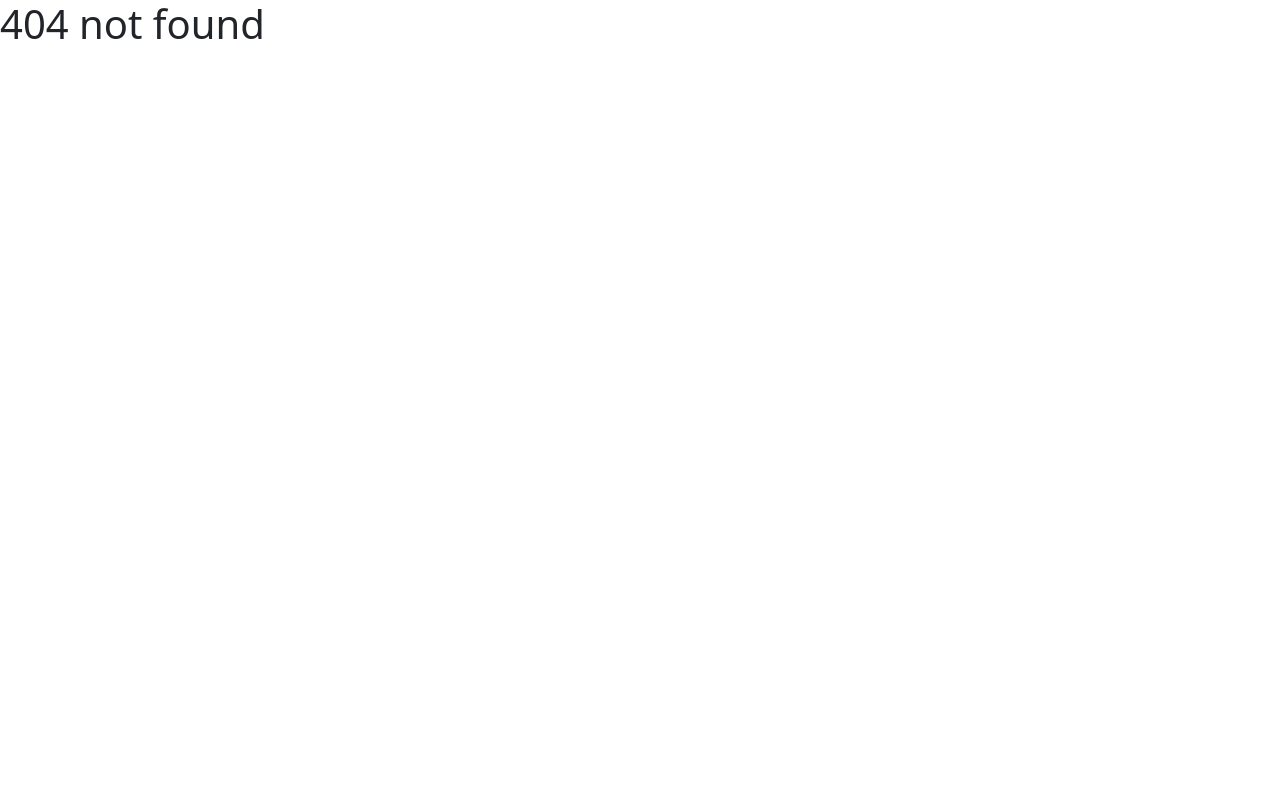
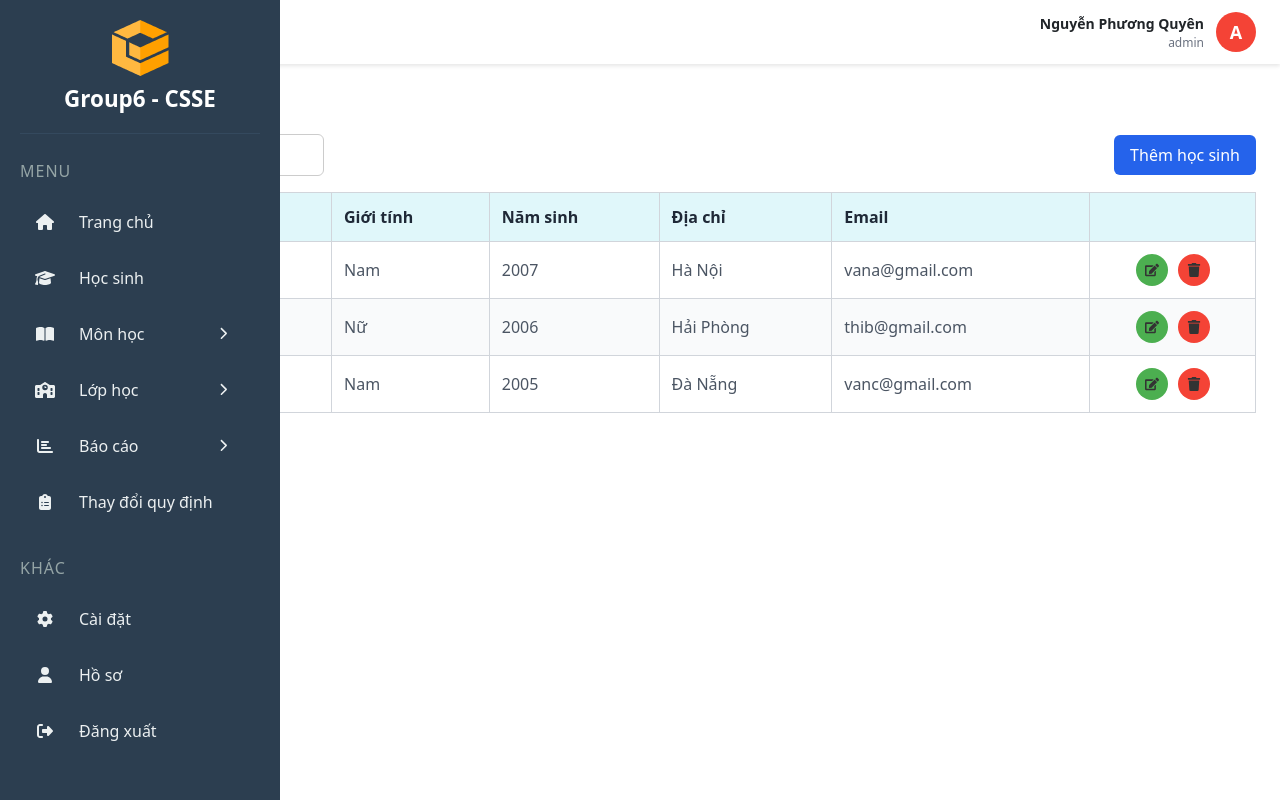
Before and after one commit to PhuongQuyen0908/Student-management-system, a React (Vite) app in the folder fe/: page /admin/classlist in a window 1280 px wide. Before the commit this address had no page. Built offline with nearby package versions, Linux system fonts and the light colour scheme.

Commit message:
feat: create route for classes list page

```diff
--- a/fe/src/components/Table/ClassListTable.jsx
+++ b/fe/src/components/Table/ClassListTable.jsx
@@ -0,0 +1,96 @@
+import { FaEdit, FaTrash } from 'react-icons/fa';
+import useModal from '../../hooks/useModal';
+import TableHeaderAction from '../TableHeaderAction';
+
+const dummyStudentData = [
+    {
+        name: 'Nguyễn Văn A',
+        gender: 'Nam',
+        birthYear: '2007',
+        address: 'Hà Nội',
+        email: 'vana@gmail.com',
+    },
+    {
+        name: 'Trần Thị B',
+        gender: 'Nữ',
+        birthYear: '2006',
+        address: 'Hải Phòng',
+        email: 'thib@gmail.com',
+    },
+    {
+        name: 'Lê Văn C',
+        gender: 'Nam',
+        birthYear: '2005',
+        address: 'Đà Nẵng',
+        email: 'vanc@gmail.com',
+    },
+];
+
+const ClassListTable = () => {
+    const addModal = useModal();
+    const updateModal = useModal();
+
+    return (
+        <div className="classlist-table-wrapper">
+            <TableHeaderAction
+                onAddClick={addModal.open}
+                onSearchChange={(value) => console.log('Tìm kiếm:', value)}
+                placeholder="Tìm kiếm học sinh..."
+                addLabel="Thêm học sinh"
+            />
+
+            <div className="classlist-table-container">
+                <table className="student-table">
+                    <thead>
+                        <tr>
+                            <th>STT</th>
+                            <th>Họ và tên</th>
+                            <th>Giới tính</th>
+                            <th>Năm sinh</th>
+                            <th>Địa chỉ</th>
+                            <th>Email</th>
+                            <th></th>
+                        </tr>
+                    </thead>
+                    <tbody>
+                        {dummyStudentData.map((student, index) => (
+                            <tr key={index}>
+                                <td>{index + 1}</td>
+                                <td>{student.name}</td>
+                                <td>{student.gender}</td>
+                                <td>{student.birthYear}</td>
+                                <td>{student.address}</td>
+                                <td>{student.email}</td>
+                                <td>
+                                    <div className="action-buttons">
+                                        <button className="icon-button edit" onClick={updateModal.open} title="Chỉnh sửa">
+                                            <FaEdit />
+                                        </button>
+                                        <button className="icon-button delete" title="Xoá">
+                                            <FaTrash />
+                                        </button>
+                                    </div>
+                                </td>
+                            </tr>
+                        ))}
+                    </tbody>
+                </table>
+            </div>
+
+            {/* {addModal.isOpen && (
+                    <ModalAddStudent
+                        show={addModal.isOpen}
+                        handleClose={addModal.close}
+                    />
+                )}
+                {updateModal.isOpen && (
+                    <ModalUpdateStudent
+                        show={updateModal.isOpen}
+                        handleClose={updateModal.close}
+                    />
+                )} */}
+        </div>
+    );
+};
+
+export default ClassListTable;
--- a/fe/src/components/Taskbar/Taskbar.jsx
+++ b/fe/src/components/Taskbar/Taskbar.jsx
@@ -57,8 +57,8 @@ const Taskbar = () => {
         </NavLink>
         {expandedMenus.classManagement && (
           <div className="submenu">
-            <NavLink to="/admin/classes" className="taskbar-subitem">Quản lý lớp học</NavLink>
-            <NavLink className="taskbar-subitem">Danh sách lớp</NavLink>
+            <NavLink to="/admin/classmanagement" className="taskbar-subitem">Quản lý lớp học</NavLink>
+            <NavLink to="/admin/classlist" className="taskbar-subitem">Danh sách lớp</NavLink>
           </div>
         )}
         <NavLink className="taskbar-item" onClick={() => toggleMenu('reportManagement')}>
```
Also changed, not shown: fe/src/routes/AdminRoutes.jsx (+6 -2 lines).
